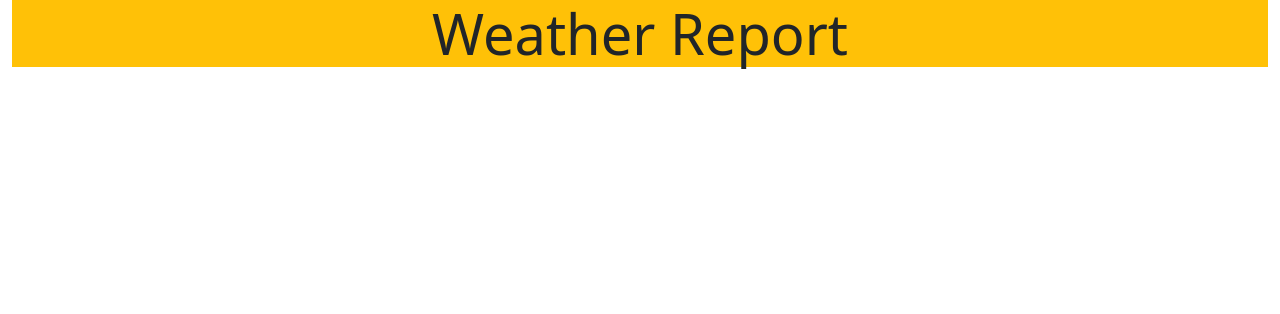
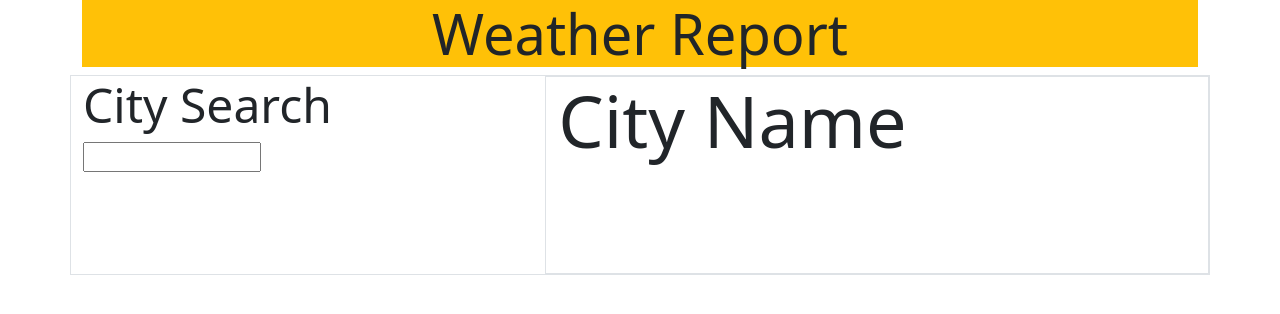
Before and after one commit to mbarrie1979/Weather_Planner, a plain HTML site: page index.html in a window 1280 px wide. Drawn offline with nearby package versions, Linux system fonts and the light colour scheme; no server answers.

Commit message:
begin styling css and creating vaiables in JS

```diff
--- a/assets/js/script.js
+++ b/assets/js/script.js
@@ -5,7 +5,12 @@ var city = 'Orlando';
 var weatherAPIKey = 'f5ae2638dc599c5d3619396cd657ae93';
 var requestWeatherUrl = 'https://api.openweathermap.org/data/2.5/weather?q=' + city + '&appid=' + weatherAPIKey + '&units=imperial';
 var weather = {};
-
+var currentCityInfo = {
+    city: "",
+    temperature: "",
+    wind: "",
+    humidity: ""
+}
 
 
 // rewuest for openWeather API
--- a/index.html
+++ b/index.html
@@ -11,9 +11,21 @@
 </head>
 
 <body>
-    <main class="container-fluid">
-        <h1 class="display-4 text-center bg-warning">Weather Report</h1>
-        <section class="row" id="input-and-thisDay">
+    <main class="container vh-100">
+        <header>
+            <h1 class="display-4 d-flex justify-content-center bg-warning">Weather Report</h1>
+        </header>
+
+        <section class="row h-25 border d-flex justify-content-between" id="input-and-thisDay">
+            <div class="col-4">
+                <h2 class="display-5">City Search</h2>
+                <input type="text" class="w-50">
+
+            </div>
+            <div id="current-display" class="col-7 border thick-border">
+                <h2 id="current-city" class="display-2">City Name</h2>
+
+            </div>
 
         </section>
 
```
